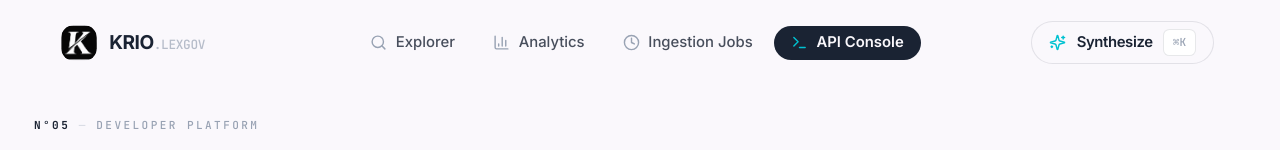
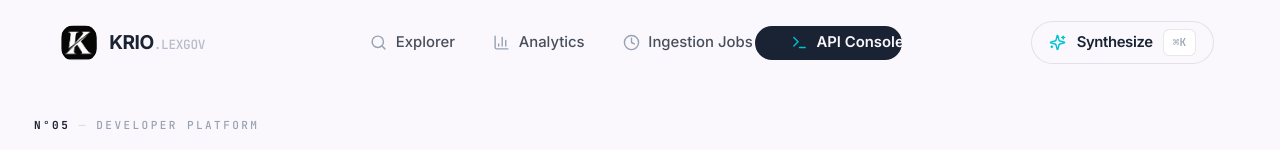
Before and after one commit to ReturnKartikey/krio-lexgov, a Next.js app in the folder frontend/: page /api-explorer in a window 1280 px wide. Shown: the top 150 px of the page. Built offline with nearby package versions, Linux system fonts and the light colour scheme; a web font is replaced by a local one.

Commit message:
fix(navbar): restore strictly horizontal spring gliding active pill indicator

```diff
--- a/frontend/src/components/layout/Navbar.tsx
+++ b/frontend/src/components/layout/Navbar.tsx
@@ -24,6 +24,13 @@ export function Navbar() {
   const [isMobileMenuOpen, setIsMobileMenuOpen] = useState(false);
   const [isScrolled, setIsScrolled] = useState(false);
 
+  const tabRefs = useRef<(HTMLAnchorElement | null)[]>([]);
+  const [indicator, setIndicator] = useState<{ x: number; width: number; visible: boolean }>({
+    x: 4,
+    width: 100,
+    visible: false,
+  });
+
   const navLinks = [
     { href: "/explorer", label: "Explorer", icon: Search },
     { href: "/analytics", label: "Analytics", icon: BarChart3 },
@@ -32,6 +39,32 @@ export function Navbar() {
   ];
 
   const activeIndex = navLinks.findIndex((link) => pathname.startsWith(link.href));
+
+  // Measure strictly local relative offset within the nav container (horizontal only)
+  const updatePillPosition = useCallback(() => {
+    if (activeIndex !== -1 && tabRefs.current[activeIndex]) {
+      const el = tabRefs.current[activeIndex]!;
+      setIndicator({
+        x: el.offsetLeft,
+        width: el.offsetWidth,
+        visible: true,
+      });
+    } else {
+      setIndicator((prev) => ({ ...prev, visible: false }));
+    }
+  }, [activeIndex]);
+
+  // Update on route change and resize
+  useEffect(() => {
+    updatePillPosition();
+    const raf = requestAnimationFrame(updatePillPosition);
+    return () => cancelAnimationFrame(raf);
+  }, [updatePillPosition, pathname]);
+
+  useEffect(() => {
+    window.addEventListener("resize", updatePillPosition);
+    return () => window.removeEventListener("resize", updatePillPosition);
+  }, [updatePillPosition]);
 
   // Close mobile menu on route change
   useEffect(() => {
@@ -117,34 +150,46 @@ export function Navbar() {
           {/* Center Navigation - Desktop Symmetrical Segmented Track */}
           <div className="shrink-0 hidden md:flex items-center justify-center">
             <nav className="relative flex items-center gap-1 shrink-0 h-10 select-none">
+              {/* Strictly Horizontal-Only Spring-Gliding Active Pill */}
+              <motion.div
+                className="absolute inset-y-1 rounded-full bg-brivo-navy shadow-xs z-0 pointer-events-none"
+                initial={false}
+                animate={{
+                  x: indicator.x,
+                  width: indicator.width,
+                  opacity: indicator.visible ? 1 : 0,
+                }}
+                transition={{
+                  x: { type: "spring", stiffness: 480, damping: 38 },
+                  width: { type: "spring", stiffness: 480, damping: 38 },
+                  opacity: { duration: 0.15, ease: "easeOut" },
+                }}
+              />
+
               {navLinks.map((link, index) => {
                 const Icon = link.icon;
                 const isActive = activeIndex === index;
                 return (
                   <Link
                     key={link.href}
+                    ref={(el) => {
+                      tabRefs.current[index] = el;
+                    }}
                     href={link.href}
                     onMouseEnter={() => prefetchTab(link.href)}
                     onFocus={() => prefetchTab(link.href)}
-                    className={`relative h-8 px-3.5 lg:px-4 rounded-full text-xs lg:text-sm font-medium font-sans flex items-center justify-center gap-1.5 lg:gap-2 select-none cursor-pointer whitespace-nowrap shrink-0 transition-colors duration-200 outline-none focus:outline-none focus-visible:outline-none ${
+                    className={`relative h-8 px-3.5 lg:px-4 rounded-full text-xs lg:text-sm font-medium font-sans flex items-center justify-center gap-1.5 lg:gap-2 select-none cursor-pointer whitespace-nowrap shrink-0 transition-colors duration-200 z-10 outline-none focus:outline-none focus-visible:outline-none ${
                       isActive
                         ? "text-brivo-paper font-semibold"
                         : "text-brivo-navy/80 hover:text-brivo-navy"
                     }`}
                   >
-                    {isActive && (
-                      <motion.div
-                        layoutId="navbarActivePill"
-                        className="absolute inset-0 rounded-full bg-brivo-navy shadow-xs z-0"
-                        transition={{ type: "spring", stiffness: 450, damping: 35 }}
-                      />
-                    )}
                     <Icon
-                      className={`relative z-10 w-3.5 h-3.5 lg:w-4 lg:h-4 shrink-0 transition-colors duration-200 ${
+                      className={`w-3.5 h-3.5 lg:w-4 lg:h-4 shrink-0 transition-colors duration-200 ${
                         isActive ? "text-brivo-cyan" : "text-brivo-slate"
                       }`}
                     />
-                    <span className="relative z-10 whitespace-nowrap">
+                    <span className="whitespace-nowrap">
                       {link.label}
                     </span>
                   </Link>
```
